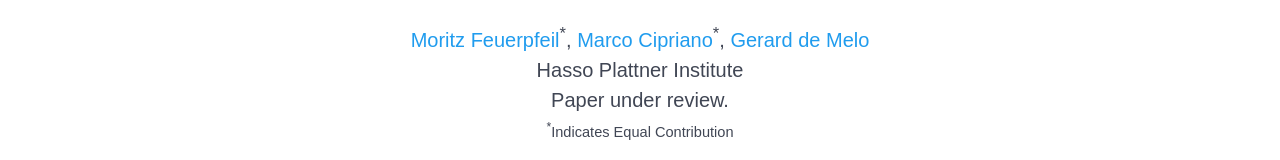
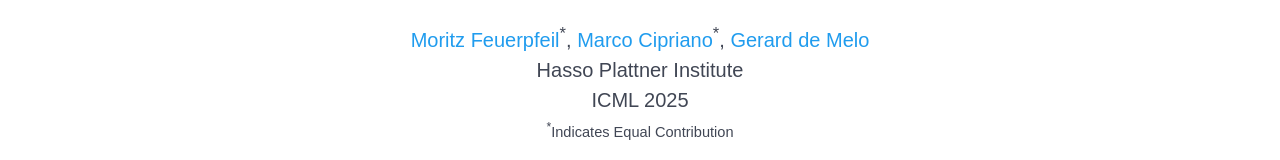
Before and after one commit to potpov/grimoire-web, a plain HTML site: page index.html in a window 1280 px wide. Shown: the part 213-373 px from the top of the page. Drawn offline with nearby package versions, Linux system fonts and the light colour scheme; some icons are missing; a web font is replaced by a local one.

Commit message:
adds conference

```diff
--- a/index.html
+++ b/index.html
@@ -64,7 +64,7 @@
                   </div>
 
                   <div class="is-size-5 publication-authors">
-                    <span class="author-block">Hasso Plattner Institute<br>Paper under review.</span>
+                    <span class="author-block">Hasso Plattner Institute<br>ICML 2025</span>
 
                     <span class="eql-cntrb"><small><br><sup>*</sup>Indicates Equal Contribution</small></span>
                   </div>
```
